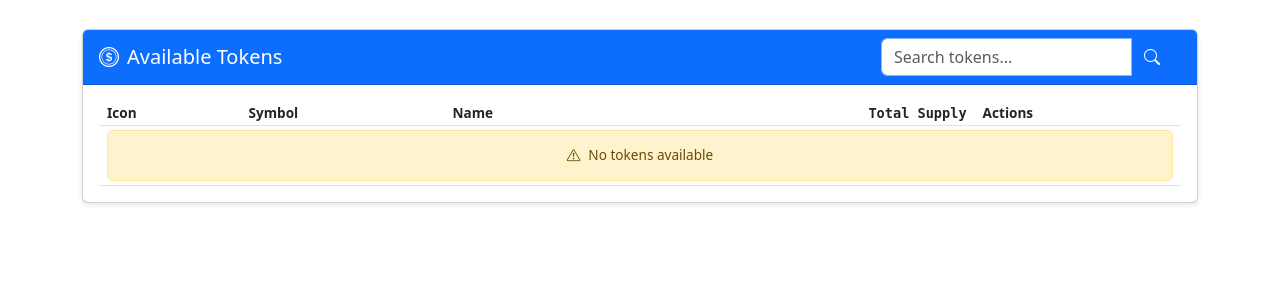
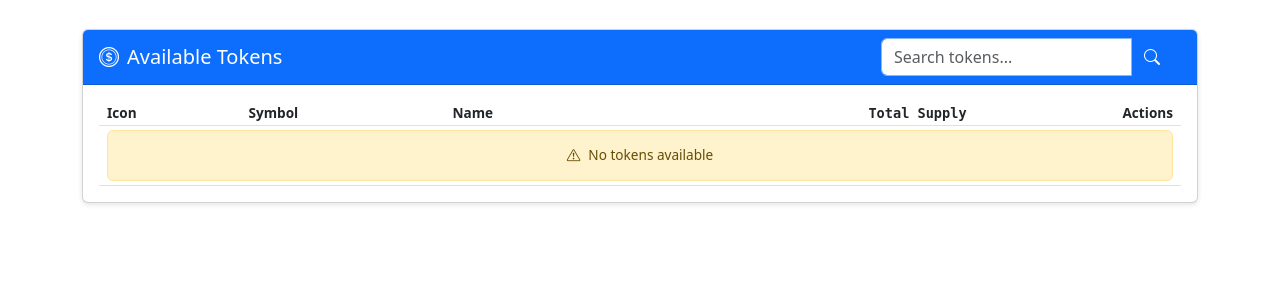
Before and after one commit to TheCrazyGM/market-viewr, a Flask app: template templates/index.html in a window 1280 px wide. Shown: the part 131-431 px from the top of the page. Run offline with Flask 3, Linux system fonts and the light colour scheme; the template is opened without the code that fills it, so the values that code supplies are empty; some libraries are stand-ins or nearby versions.

Commit message:
style: right-align action buttons in token table for better layout

```diff
--- a/templates/index.html
+++ b/templates/index.html
@@ -34,7 +34,7 @@
                   <th>Symbol</th>
                   <th>Name</th>
                   <th class="number-cell text-end">Total Supply</th>
-                  <th>Actions</th>
+                  <th class="text-end">Actions</th>
                 </tr>
               </thead>
               <tbody id="tokenTableBody">
@@ -52,7 +52,7 @@
                   <td class="number-cell text-end">
                     {{ token.supply | fmt(',.8f') }}
                   </td>
-                  <td>
+                  <td class="text-end">
                     <a href="{{ url_for('market', token=token.symbol) }}"
                        class="btn btn-sm btn-outline-primary action-btn" data-token="{{ token.symbol }}"
                        data-action="market"><i class="bi bi-graph-up-arrow me-1"></i>Market</a>
```
